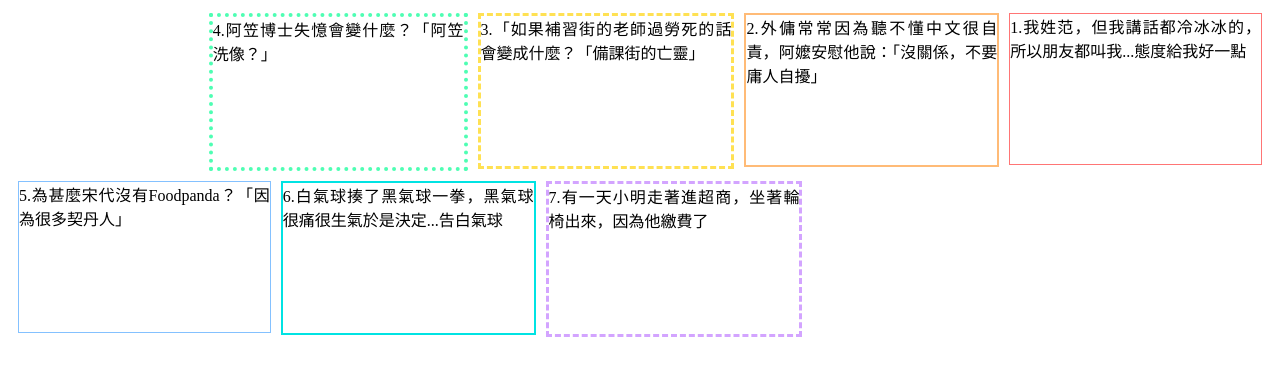
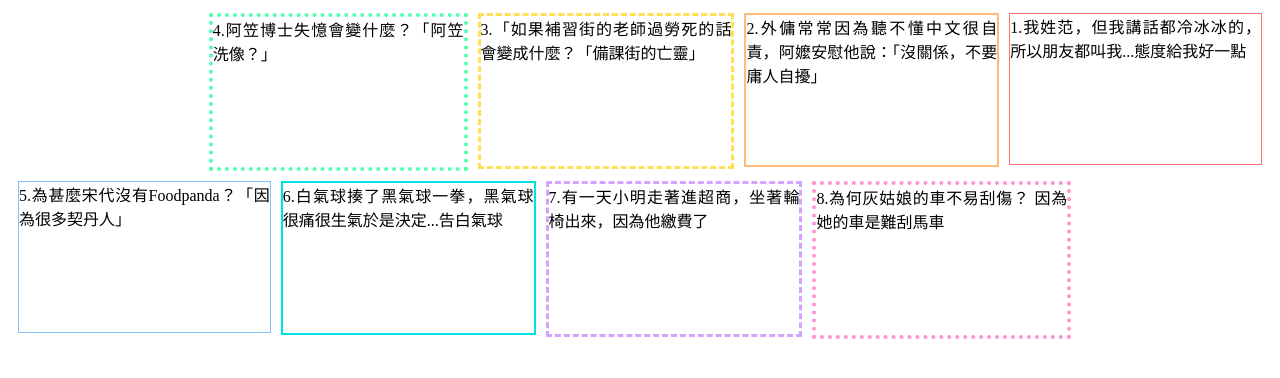
Before and after one commit to smallya918/smallya918.github.io, a plain HTML site: page L555/作業04/index.html in a window 1280 px wide. Drawn offline with Linux system fonts and the light colour scheme; a web font is replaced by a local one.

Commit message:
Add files via upload

```diff
--- a/L555/作業04/index.html
+++ b/L555/作業04/index.html
@@ -119,5 +119,8 @@
 	 <div class="box7">
 		 7.有一天小明走著進超商，坐著輪椅出來，因為他繳費了
 	 </div>
+	 <div class="box8">
+		 8.為何灰姑娘的車不易刮傷？ 因為她的車是難刮馬車
+	 </div>
  </div>
 </html>
```
